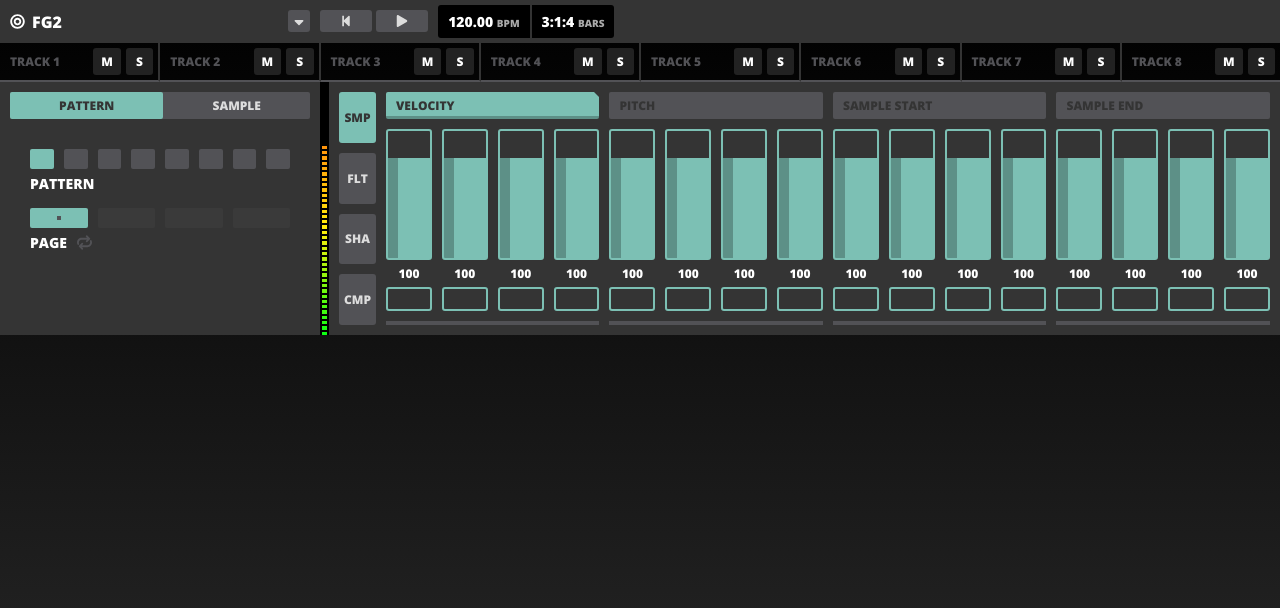
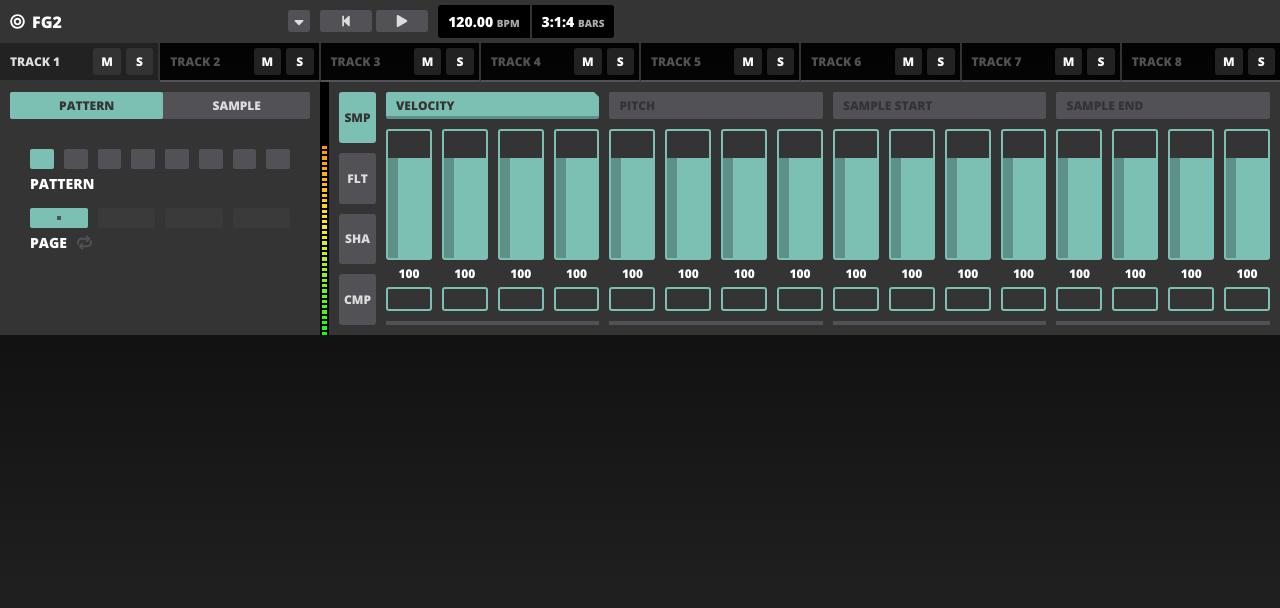
Before and after one commit to rawsource/fg2, a React (Create React App) app: page / in a window 1280 px wide. Shown: the top 608 px of the page. Built offline with nearby package versions, Linux system fonts and the light colour scheme.

Commit message:
active track

```diff
--- a/src/App.js
+++ b/src/App.js
@@ -18,7 +18,9 @@ class App extends Component {
           <TransportControls />
           <AppContext.Consumer>
             {state => (
-              <TrackTabs tracks={state.tracks} />
+              <TrackTabs
+                tracks={state.tracks}
+                track={state.track} />
             )}
           </AppContext.Consumer>
           <div className={styles.track}>
--- a/src/components/TrackTabs.js
+++ b/src/components/TrackTabs.js
@@ -1,12 +1,14 @@
 import React, { Component } from 'react'
+import classNames from 'classnames'
 import './TrackTabs.css'
 
 class TrackTabs extends Component {
   render () {
-    const trackItems = this.props.tracks.map((track) =>
+    const trackItems = this.props.tracks.map((track, index) =>
       <TrackItem
         key={track}
-        value={track} />
+        value={track}
+        active={index === this.props.track} />
     )
     return (
       <div className="TrackTabs">
@@ -16,8 +18,13 @@ class TrackTabs extends Component {
   }
 }
 
-const TrackItem = (props) => (
-  <div className="item">
+const TrackItem = (props) => {
+  const className = classNames({
+    item: true,
+    active: props.active
+  })
+  return (
+    <div className={className}>
       <span>TRACK {props.value}</span>
       <div className="bus">
         <div className="button">M</div>
@@ -25,5 +32,6 @@ const TrackItem = (props) => (
       </div>
     </div>
   )
+}
 
 export default TrackTabs
```
Lines whose indentation alone changed are shown as unchanged.
